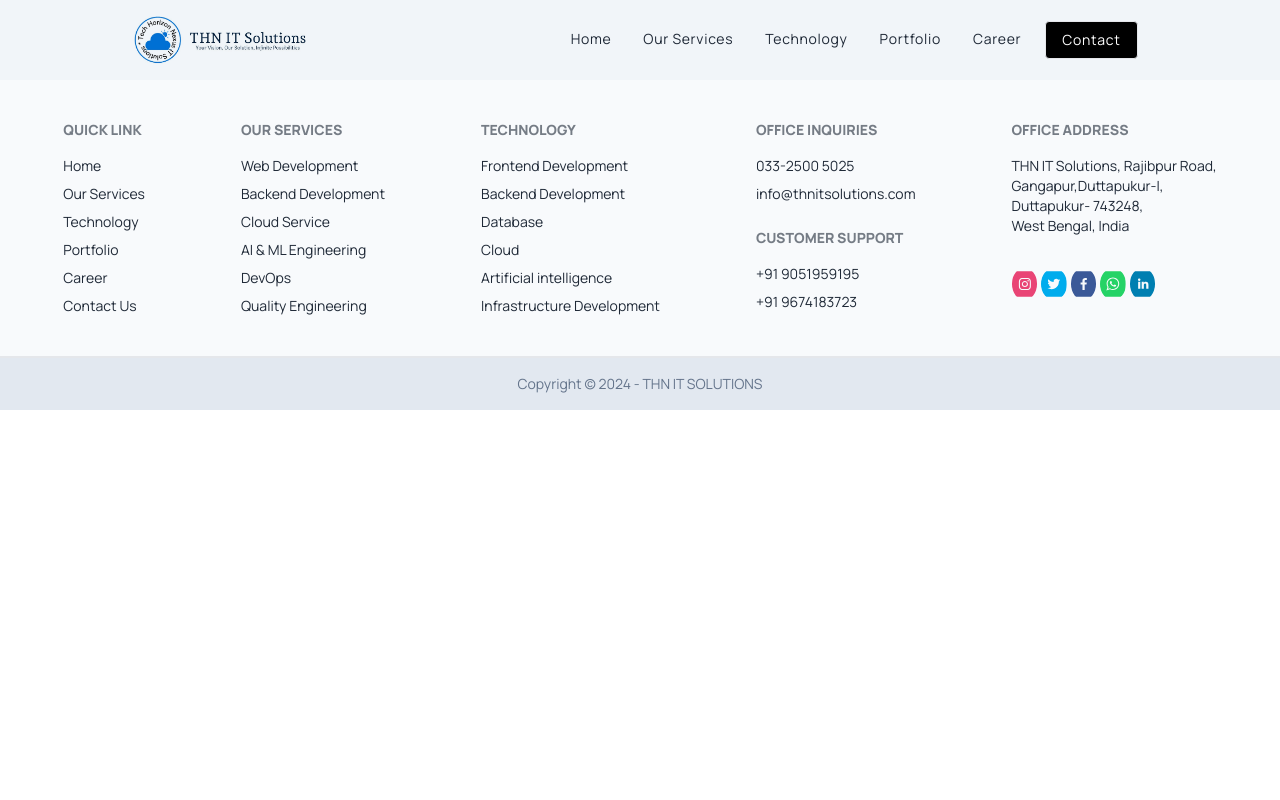
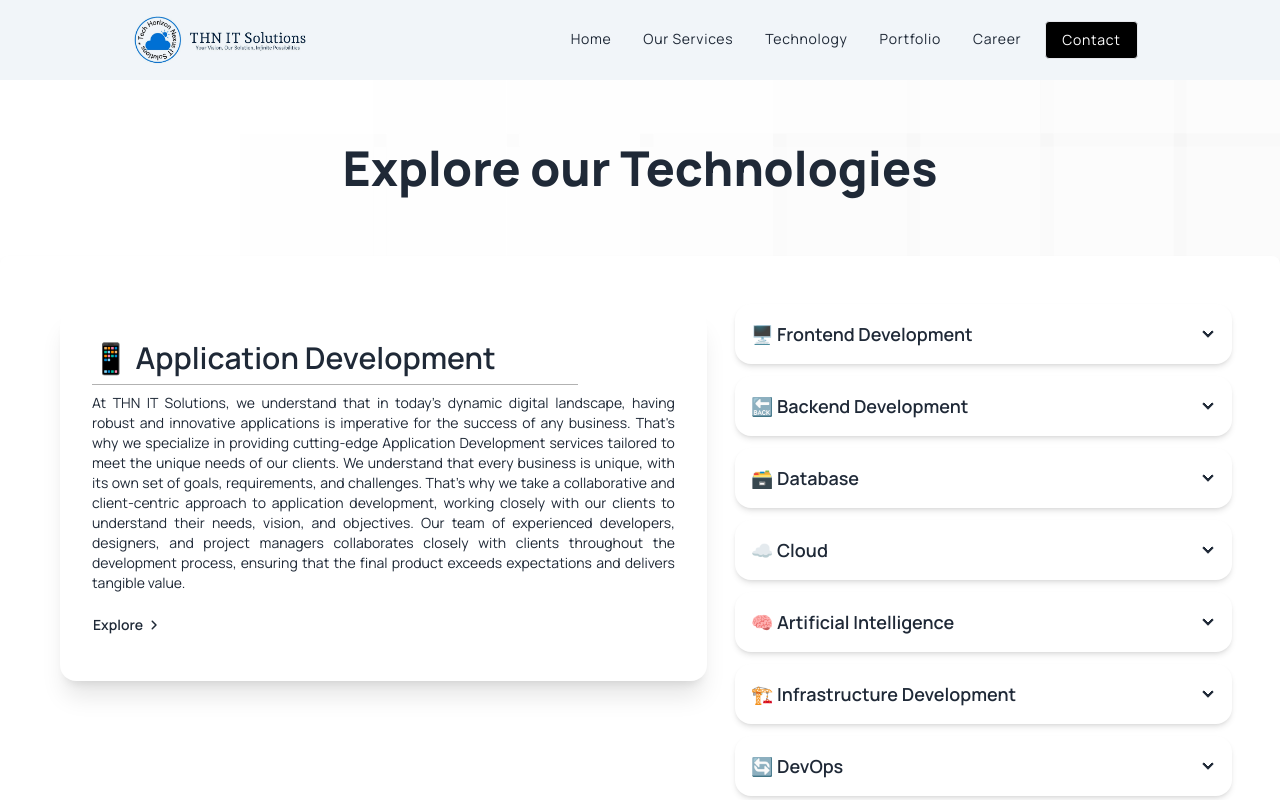
Before and after one commit to whyehtasam/THN-IT-Solutions, a React (Vite) app: page /technology in a window 1280 px wide. Shown: the top 800 px of the page. Built offline with nearby package versions, Linux system fonts and the light colour scheme.

Commit message:
Add Technology component

```diff
--- a/src/App.jsx
+++ b/src/App.jsx
@@ -16,6 +16,7 @@ import Career from "./components/career/career";// importing the Carrer componen
 import WebDeveloperCareer from "./components/career/CareerDeveloper/webDeveloper";
 import BackendDeveloperCareer from "./components/career/CareerDeveloper/backendDeveloper";
 import CloudDeveloperCareer from "./components/career/CareerDeveloper/cloudDeveloper";
+import Technology from "./components/technologies/Technology";
 
 // import Hero from "./components/landing/Hero"; // importing the Hero component
 // import Intro from "./components/landing/Intro";
@@ -52,8 +53,8 @@ function App() {
 
 
   return (
-    <div className=" svg ">
-      {/* <div  className="w-full border  h-96 top-0 absolute" alt=""></div> */}
+    <div className=" svg">
+      {/* <div  className="absolute top-0 w-full border h-96" alt=""></div> */}
       <Router>
       <ScrollToTop />
         {/* starting the routing configuration */}
@@ -67,6 +68,7 @@ function App() {
 
           <Route path="/signUp" element={<SignUp />} />{" "}
           <Route path="/ourServices" element={<OurServices />} />
+          <Route path="/technology" element={<Technology />} />
           <Route path="/portfolio" element={<Portfolio />} />
 
           {/* Career page Routing and subpages of it  */}
--- a/src/components/ourService/OurServices.jsx
+++ b/src/components/ourService/OurServices.jsx
@@ -1,22 +1,11 @@
 
-// import Intro2 from "../about/Intro2"
-// import Intro3 from "../about/Intro3"
-// import OurseviceIntro from "./OurserviceIntro"
-// import IntroBanner from "../landing/IntroBanner"
-// import IntroCards from "../introCards/IntroCards"
 import { IntroServiceCardData } from "./ourServiceData"
-// import OurserviceIntro from "./OurserviceIntro"
 import TabServices from "./TabServices"
 
  const OurServices = () => {
   return (
-    <section className="about-us mt-16 lg:max-w-7xl mx-auto">
-    {/* <Intro2 /> */}
-    {/* <Intro3 /> */}
-    {/* <OurserviceIntro /> */}
-    {/* <IntroBanner title='Transform Your Business with Us' /> */}
-    {/* <IntroCards data={IntroServiceCardData} containerStyle='' cardStyle=''/> */}
-    <h1 className="text-5xl text-center font-bold ">Explore our services</h1>
+    <section className="mx-auto mt-16 about-us lg:max-w-7xl">
+    <h1 className="text-5xl font-bold text-center ">Explore our services</h1>
     <TabServices  data={IntroServiceCardData}  />
     </section>
   )
--- a/src/components/ourService/TabServices.jsx
+++ b/src/components/ourService/TabServices.jsx
@@ -9,10 +9,10 @@ const TabServices = (props) => {
 
   return (
     <section className=" bg-white tabs-service max-w-6xl h-[35rem] mx-auto my-16 p-10 flex drop-shadow-md rounded-lg ">
-      <div className="tab-contents w-max basis-1/3 flex flex-col cursor-pointer bg-slate-50 border rounded-md">
+      <div className="flex flex-col border rounded-md cursor-pointer tab-contents w-max basis-1/3 bg-slate-50">
         {props.data.map((item, index) => (
           <div
-            className="p-3 text-lg flex font-semibold flex-1 cursor-pointer"
+            className="flex flex-1 p-3 text-lg font-semibold cursor-pointer"
             key={item.id}
             onClick={() => setActiveTab(index)}>
             <p
@@ -27,7 +27,7 @@ const TabServices = (props) => {
           </div>
         ))}
       </div>
-      <div className="tab-cards basis-2/3  pl-8 py-3 ">
+      <div className="py-3 pl-8 tab-cards basis-2/3 ">
 
 
         {props.data.map(
@@ -38,12 +38,12 @@ const TabServices = (props) => {
                 key={id}
               >
                 <div className="card-body">
-                  <h2 className="card-title text-3xl">{title}</h2>
+                  <h2 className="text-3xl card-title">{title}</h2>
                   <div className="h-[0.5px] bg-opacity-30 bg-black w-10/12 "></div>
-                  <p className="text-justify text-xs lg:text-sm text-gray-800 ">
+                  <p className="text-xs text-justify text-gray-800 lg:text-sm ">
                     {description}
                   </p>
-                  <button className="btn btn-link no-underline text-gray-800 w-max pl-0 "><Link to={`${linkPath}`}>Explore <FontAwesomeIcon icon={faAngleRight} className="ml-1 text-xs" /></Link></button>
+                  <button className="pl-0 text-gray-800 no-underline btn btn-link w-max "><Link to={`${linkPath}`}>Explore <FontAwesomeIcon icon={faAngleRight} className="ml-1 text-xs" /></Link></button>
                 </div>
 
               </div>
--- a/src/components/technologies/Technologies.jsx
+++ /dev/null
@@ -1,13 +0,0 @@
-
-import Container from '../wrappers/Container'
-const Technologies = () => {
-  return (
-    <section className='technologies'>
-        <Container>
-
-        </Container>
-    </section>
-  )
-}
-
-export default Technologies
--- /dev/null
+++ b/src/components/technologies/TechnologiesTab.jsx
@@ -0,0 +1,72 @@
+import { useState } from "react";
+import { Link } from "react-router-dom";
+import { FontAwesomeIcon } from "@fortawesome/react-fontawesome";
+import { faAngleRight } from "@fortawesome/free-solid-svg-icons";
+
+import Container from "../wrappers/Container";
+const TechnologiesTab = (props) => {
+  const [activeTab, setActiveTab] = useState(0);
+
+  return (
+    <section className="technologies">
+      <Container className="flex mx-auto my-16 bg-white rounded-lg shadow-md tabs-service max-w-7xl h-">
+        <div className="h-full p-5 py-3 tab-cards basis-2/3 ">
+          {props.data.map(
+            ({ id, title, description, linkPath }, index) =>
+              index === activeTab && (
+                <div
+                  className=" card h-auto w-full bg-base-100 shadow-xl hover:scale-[1.02] hover:-translate-y-1 transition-all duration-300 "
+                  key={id}
+                >
+                  <div className="card-body">
+                    <h2 className="text-3xl card-title">{title}</h2>
+                    <div className="h-[0.5px] bg-opacity-30 bg-black w-10/12 "></div>
+                    <p className="text-xs text-justify text-gray-800 lg:text-sm ">
+                      {description}
+                    </p>
+                    <button className="pl-0 text-gray-800 no-underline btn btn-link w-max ">
+                      <Link to={`${linkPath}`}>
+                        Explore{" "}
+                        <FontAwesomeIcon
+                          icon={faAngleRight}
+                          className="ml-1 text-xs"
+                        />
+                      </Link>
+                    </button>
+                  </div>
+                </div>
+              )
+          )}
+        </div>
+        <div className="grid gap-3 p-2 cursor-pointer garounded-md tab-contents w-max basis-1/2 ">
+          {props.dataR.map((item, index) => (
+            <div
+              className="bg-white shadow-md collapse collapse-arrow"
+              key={index}
+              onClick={() => setActiveTab(index)}
+            >
+              <input type="checkbox" className="peer" />
+              <div className="text-lg font-semibold cursor-pointer collapse-title peer-checked:bg-gray-800 peer-checked:text-white">
+                {item.title}
+              </div>
+              <div className="transition-all collapse-content peer-checked:bg-gray-800 peer-checked:text-white">
+                <p className="text-sm">{item.description}</p>
+                <button className="pl-0 text-white no-underline btn btn-link w-max ">
+                  <Link to={`${""}`}>
+                    Explore{" "}
+                    <FontAwesomeIcon
+                      icon={faAngleRight}
+                      className="ml-1 text-xs"
+                    />
+                  </Link>
+                </button>
+              </div>
+            </div>
+          ))}
+        </div>
+      </Container>
+    </section>
+  );
+};
+
+export default TechnologiesTab;
--- /dev/null
+++ b/src/components/technologies/Technology.jsx
@@ -0,0 +1,49 @@
+import { IntroServiceCardData } from "../ourService/ourServiceData";
+// import TabServices from "../ourService/TabServices";
+import TechnologiesTab from "./TechnologiesTab";
+
+const Technology = () => {
+
+    const dataR = [
+        {
+            title: "🖥️ Frontend Development",
+            description: "Building interactive and responsive user interfaces using technologies like HTML, CSS, JavaScript, ReactJs, React Native, AngularJs, NextJs etc."
+          },
+          {
+            title: "🔙 Backend Development",
+            description: "Creating server-side logic, working with databases, and ensuring high performance and responsiveness to requests from the frontend using technologies like Node.Js, Django, Spring boot, PHP etc."
+          },
+          {
+            title: "🗃️ Database",
+            description: "Designing, implementing, and managing databases to store, retrieve, and manipulate data using technologies like Oracle, MySQL, PostgreSQL, MongoDB etc."
+          },
+          {
+            title: "☁️ Cloud",
+            description: "Leveraging cloud platforms to build, deploy, and scale applications, and to provide data storage and other services."
+          },
+          {
+            title: "🧠 Artificial Intelligence",
+            description: "Developing systems or applications that mimic human intelligence to perform tasks such as image recognition, speech recognition, or decision-making using frameworks like TensorFlow."
+          },
+          {
+            title: "🏗️ Infrastructure Development",
+            description: "Building and managing the foundational technology components that support a business's IT services."
+          },
+          {
+            title: "🔄 DevOps",
+            description: "Practicing agile methodologies to unify software development and software operation for faster and efficient delivery."
+          }
+      ];
+
+
+  return (
+    <section className="mx-auto mt-16 about-us lg:max-w-7xl">
+      <h1 className="text-5xl font-bold text-center ">
+        Explore our Technologies
+      </h1>
+      <TechnologiesTab data={IntroServiceCardData} dataR={dataR} />
+    </section>
+  );
+};
+
+export default Technology;
```
